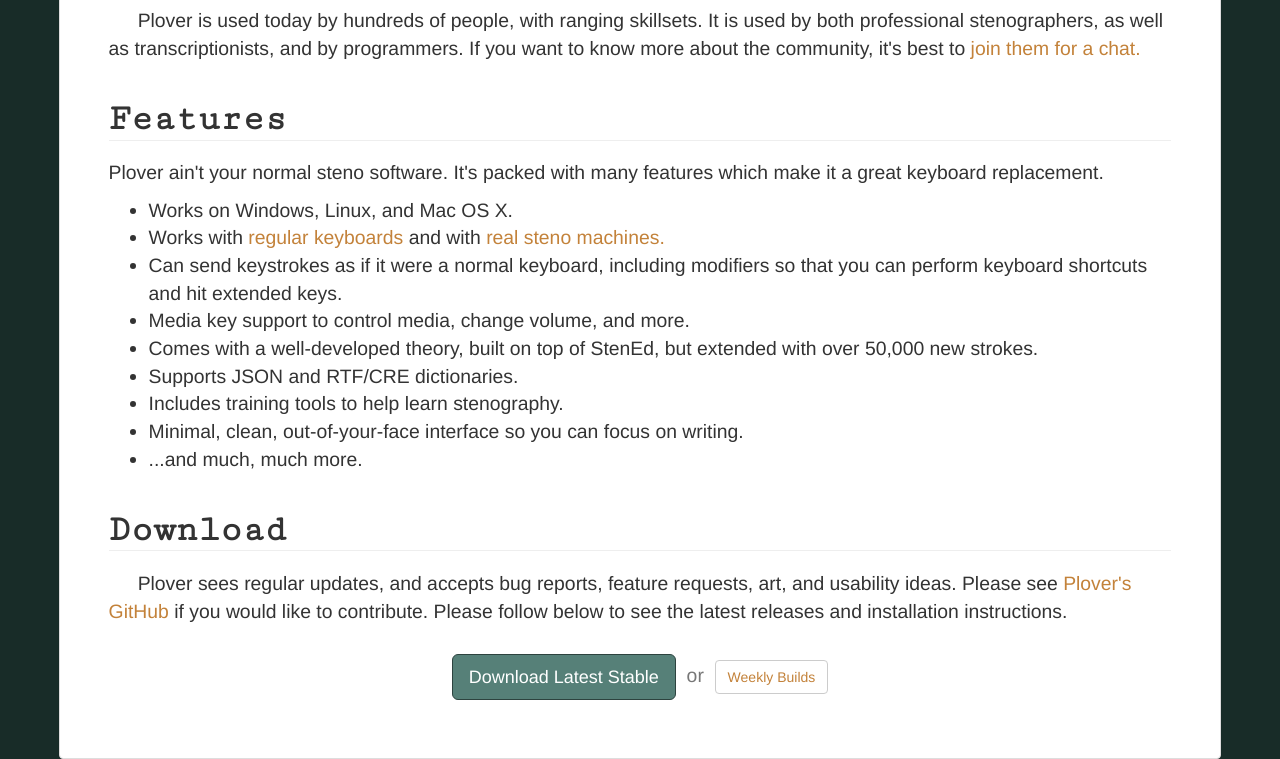
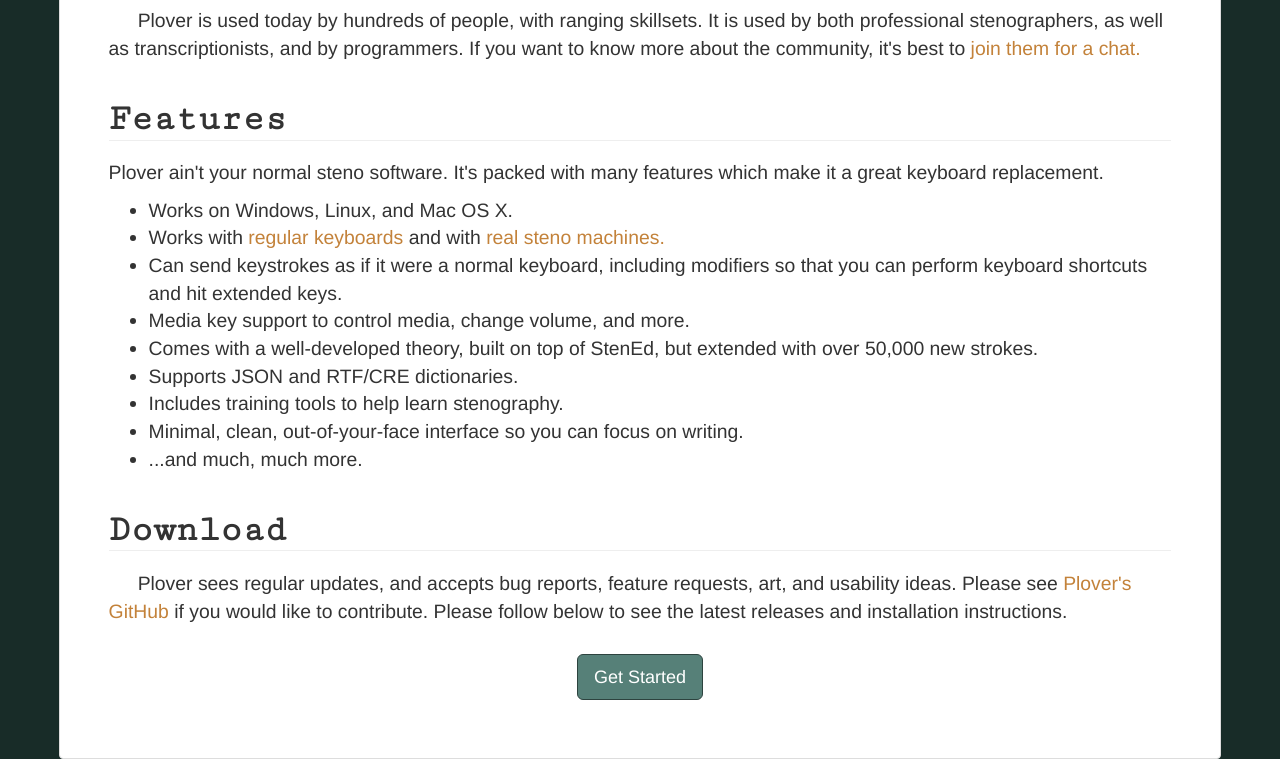
Before and after one commit to openstenoproject/plover, a plain HTML site: page index.html in a window 1280 px wide. Shown: the part 1180-1939 px from the top of the page. Drawn offline with nearby package versions, Linux system fonts and the light colour scheme; a web font is replaced by a local one.

Commit message:
Change links at the bottom of the webpage

```diff
--- a/index.html
+++ b/index.html
@@ -66,9 +66,7 @@
           <h2>Download</h2>
           <p>Plover sees regular updates, and accepts bug reports, feature requests, art, and usability ideas. Please see <a target="_blank" href="https://github.com/openstenoproject/plover" alt="Plover's GitHub">Plover's GitHub</a> if you would like to contribute. Please follow below to see the latest releases and installation instructions.</p>
           <div class="ploverBtns">
-            <a target="_blank" href="https://github.com/openstenoproject/plover/releases/latest" class="btn btn-lg btn-success">Download Latest Stable</a>
-            <span class="text-muted">&nbsp;or&nbsp;</span>
-            <a target="_blank" href="https://github.com/openstenoproject/plover/releases" class="btn btn-default">Weekly Builds</a>
+            <a target="_blank" href="https://github.com/openstenoproject/plover/wiki/Beginner's-Guide:-Get-Started-with-Plover" class="btn btn-lg btn-success">Get Started</a>
           </div>
         </div>
       </div>
```
